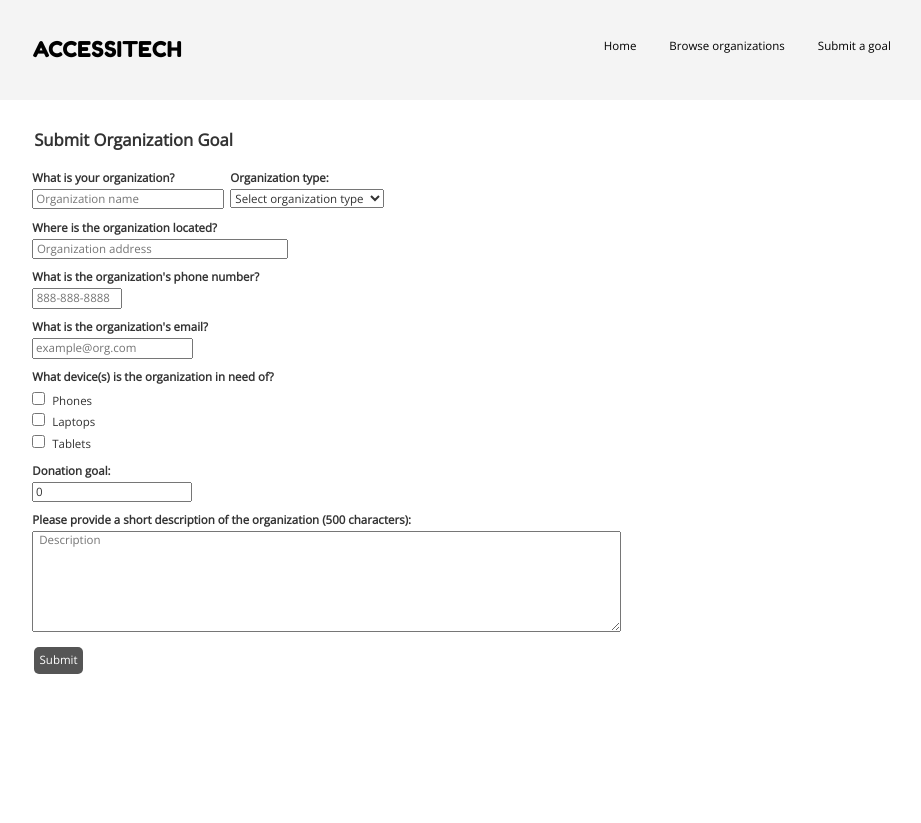
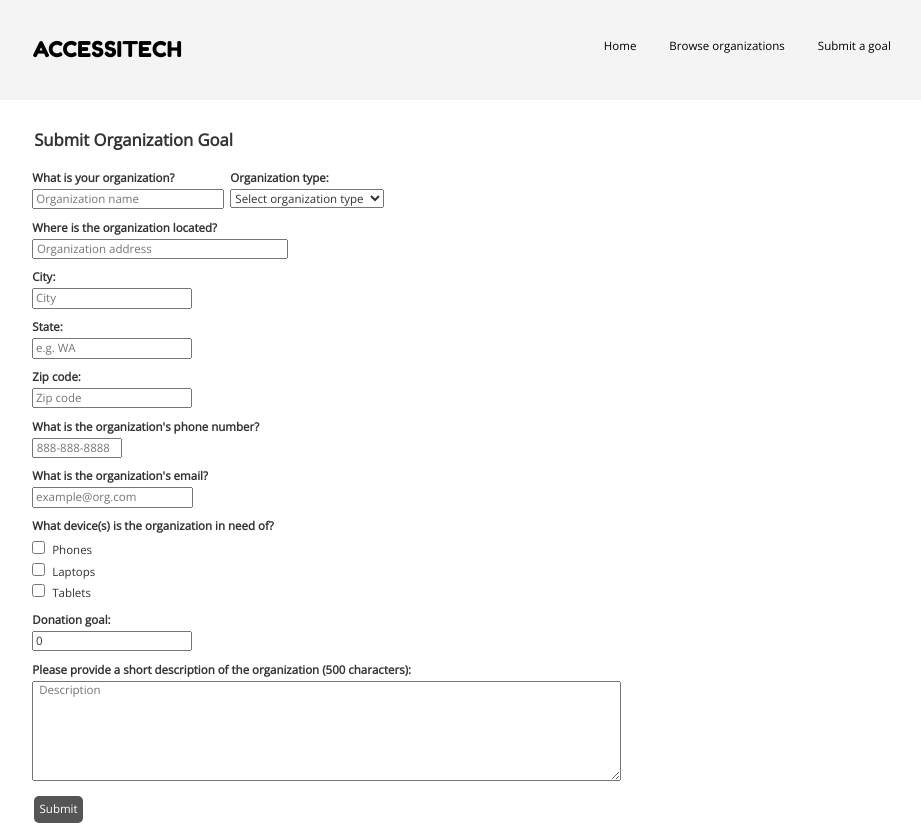
Before and after one commit to autumn-info-442a/team-a, a React (Create React App) app in the folder my-app/: page /submitOrg in a window 1280 px wide. Shown: the whole page, without its empty margins (170-1091 px from the left). Before the commit the page ends 800 px from the top, so only its background shows below. Built offline with nearby package versions, Linux system fonts and the light colour scheme.

Commit message:
add address details to submitOrg

```diff
--- a/my-app/src/components/SubmitOrg/submitOrg.js
+++ b/my-app/src/components/SubmitOrg/submitOrg.js
@@ -6,6 +6,9 @@ const Organization = () => {
     const [name, setName] = useState("")
     const [type, setType] = useState("")
     const [address, setAddress] = useState("")
+    const [city, setCity] = useState("")
+    const [state, setState] = useState("")
+    const [zip, setZip] = useState("")
     const [phone, setPhone] = useState("")
     const [email, setEmail] = useState("")
 
@@ -32,6 +35,9 @@ const Organization = () => {
     const [nameError, setNameError] = useState("")
     const [typeError, setTypeError] = useState("")
     const [addressError, setAddressError] = useState("")
+    const [cityError, setCityError] = useState("")
+    const [stateError, setStateError] = useState("")
+    const [zipError, setZipError] = useState("")
     const [phoneError, setPhoneError] = useState("")
     const [emailError, setEmailError] = useState("")
     const [needsError, setNeedsError] = useState("")
@@ -50,6 +56,18 @@ const Organization = () => {
         var validAddress = (address !== "")
         if (!validAddress) {setAddressError("Address cannot be blank")
         } else {setAddressError("")}
+
+        var validCity = (city !== "")
+        if (!validCity) {setCityError("City cannot be blank")
+        } else {setCityError("")}
+
+        var validState = (state !== "")
+        if (!validState) {setStateError("State cannot be blank")
+        } else {setStateError("")}
+
+        var validZip = (zip !== "")
+        if (!validZip) {setZipError("Zip code cannot be blank")
+        } else {setZipError("")}
 
         const phoneRegExp = /^[1-9][0-9]{2}[ \\-][0-9]{3}[ \\-][0-9]{4}$/
 
@@ -88,7 +106,7 @@ const Organization = () => {
             db.collection('organizations').add({
                 name: name,
                 type: type,
-                address: address,
+                address: address + "," + city + "," + state + "," + zip,
                 phone: phone,
                 email: email,
                 needs: deviceNeeds,
@@ -106,6 +124,9 @@ const Organization = () => {
             setName('')
             setType('')
             setAddress('')
+            setCity('')
+            setState('')
+            setZip('')
             setPhone('')
             setEmail('')
             setNeedPhone(false)
@@ -170,6 +191,57 @@ const Organization = () => {
                         />
                         <div style={{ fontSize: 12, color: "red" }}>
                             {addressError}
+                        </div>
+                    </label>
+                </div>
+
+                <div className = "form-row">
+                    <label>
+                        <div className ="label-text">City:</div>
+                        <input
+                            type = "text"
+                            id = "city"
+                            placeholder="City"
+                            maxLength="30"
+                            value={city}
+                            onChange={(e) => setCity(e.target.value)}
+                        />
+                        <div style={{ fontSize: 12, color: "red" }}>
+                            {cityError}
+                        </div>
+                    </label>
+                </div>
+
+                <div className = "form-row">
+                    <label>
+                        <div className ="label-text">State:</div>
+                        <input
+                            type = "text"
+                            id = "state"
+                            placeholder="e.g. WA"
+                            maxLength="2"
+                            value={state}
+                            onChange={(e) => setState(e.target.value)}
+                        />
+                        <div style={{ fontSize: 12, color: "red" }}>
+                            {stateError}
+                        </div>
+                    </label>
+                </div>
+
+                <div className = "form-row">
+                    <label>
+                        <div className ="label-text">Zip code:</div>
+                        <input
+                            type = "text"
+                            id = "zip"
+                            placeholder="Zip code"
+                            maxLength="10"
+                            value={zip}
+                            onChange={(e) => setZip(e.target.value)}
+                        />
+                        <div style={{ fontSize: 12, color: "red" }}>
+                            {zipError}
                         </div>
                     </label>
                 </div>
```
